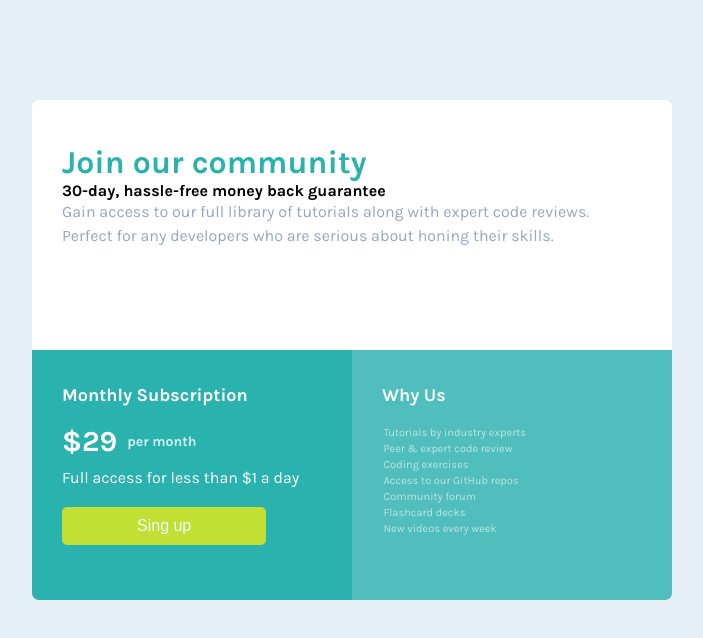
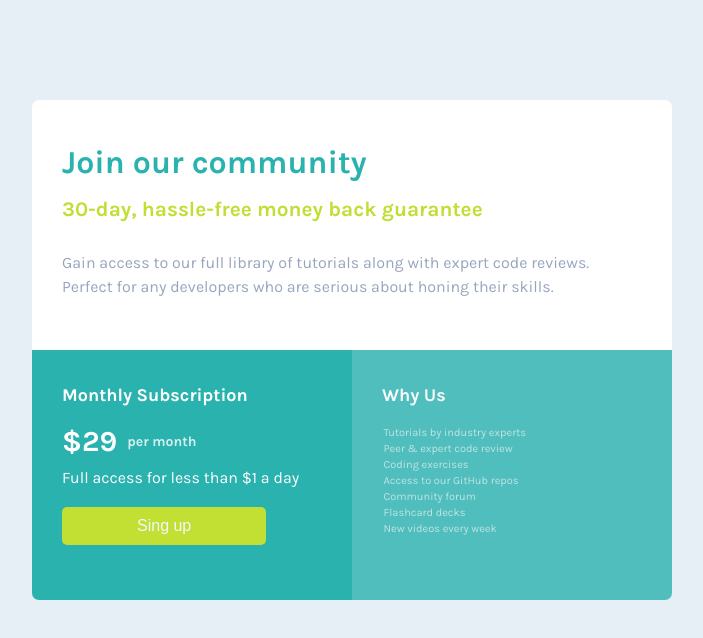
Before and after one commit to Chluna86/SINGLE-PRICE-GRID-COMPONENT-MASTER, a plain HTML site: page index.html in a window 1280 px wide. Shown: the whole page, without its empty margins (288-991 px from the left). Drawn offline with Linux system fonts and the light colour scheme.

Commit message:
Update index.html

```diff
--- a/index.html
+++ b/index.html
@@ -13,7 +13,7 @@
         <div class="container">
             <div class="upSide">
                 <h1 class="join">Join our community</h1>
-                <h4>30-day, hassle-free money back guarantee</h4>
+                <h2>30-day, hassle-free money back guarantee</h2>
                 <p>Gain access to our full library of tutorials along with expert code reviews.</p>
                 <p>Perfect for any developers who are serious about honing their skills.</p>
             </div>
```
